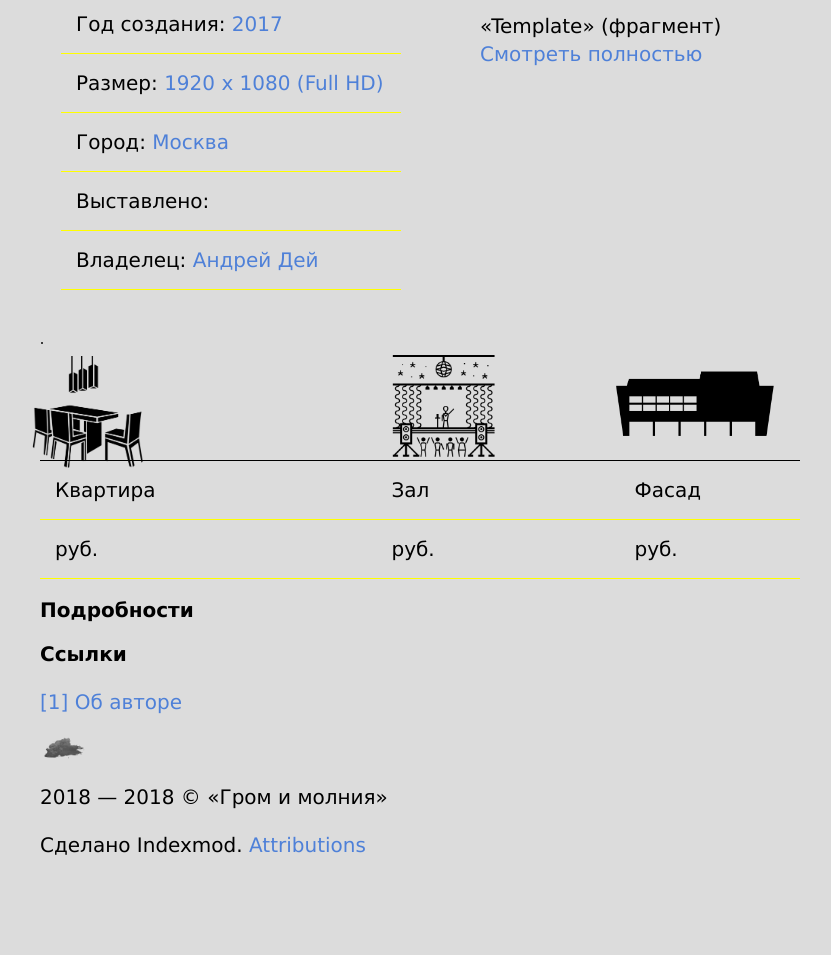
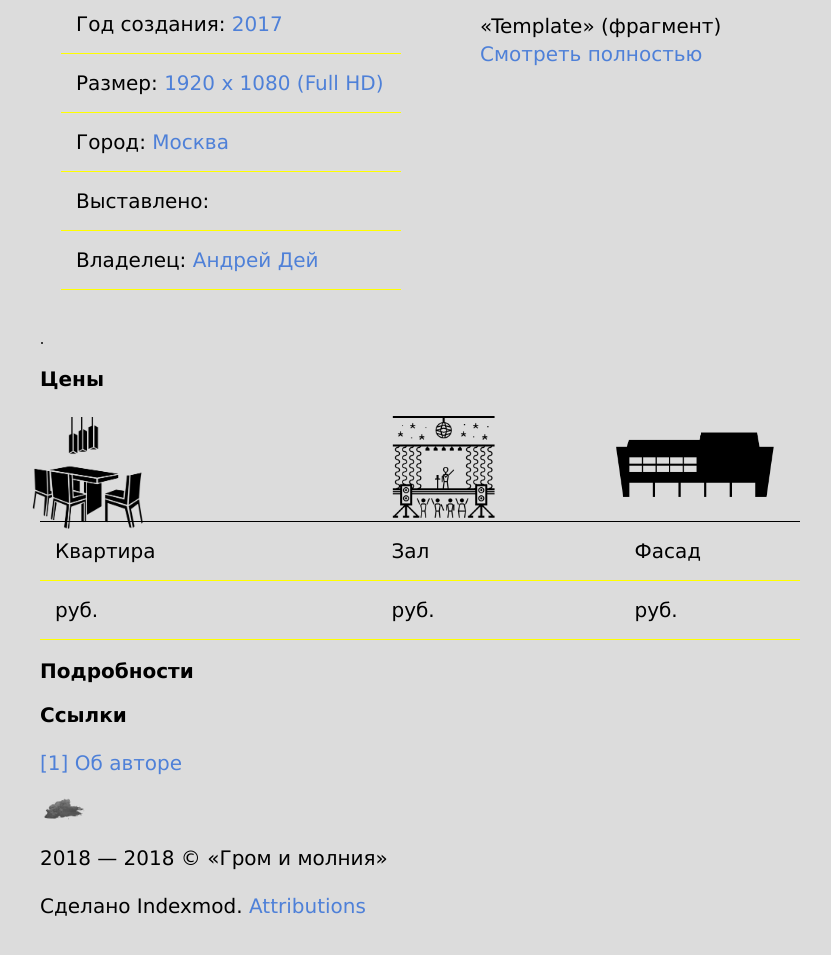
Before and after one commit to indexmod/byob, a Jekyll site: the page built from template.md, in a window 1280 px wide, cut to the strip 242-1202 px from the top of the page. Shown: the top 955 px of the strip, without its empty margins (220-1051 px from the left). Built offline with Jekyll 4.4.1, drawn with Linux system fonts in a browser that asks for light colours; before the commit the page ends 1141 px from its top, so only the background shows below that; grey boxes are pictures that could not be loaded.

Commit message:
TOP CLEAN

```diff
--- a/_includes/left.html
+++ /dev/null
@@ -1 +0,0 @@
-{% include toptable.html %}
--- a/_includes/right.html
+++ /dev/null
@@ -1 +0,0 @@
-{% include image.html %}
--- a/_includes/top.html
+++ b/_includes/top.html
@@ -1,11 +1,12 @@
 <div class="row">
   <div class="column left">
-<p>{% include left.html %}</p>
+<p>{% include toptable.html %}</p>
   </div>
   <div class="column right">
-    <p>{% include right.html %}</p>
+    <p>{% include image.html %}</p>
   </div>
 </div>
+<h2>Цены</h2>
 <table>
   <tr>
     <th>
```
